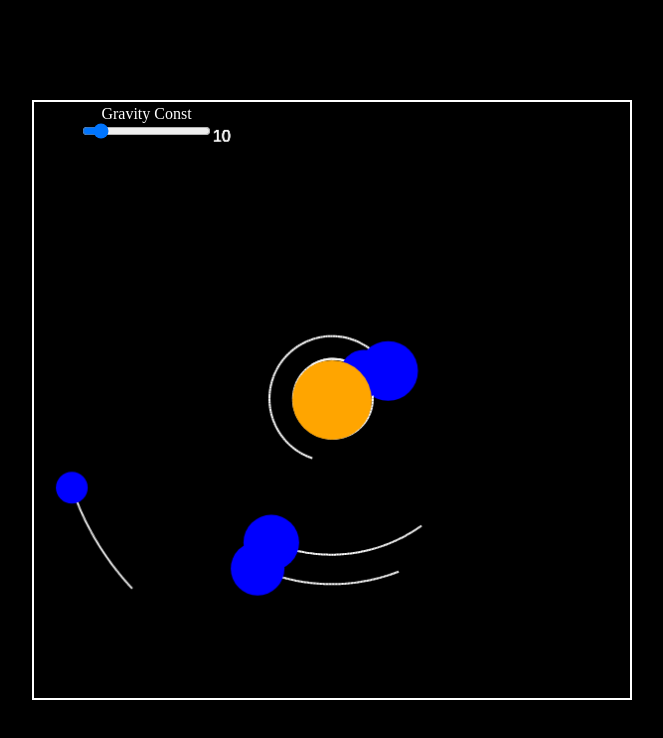
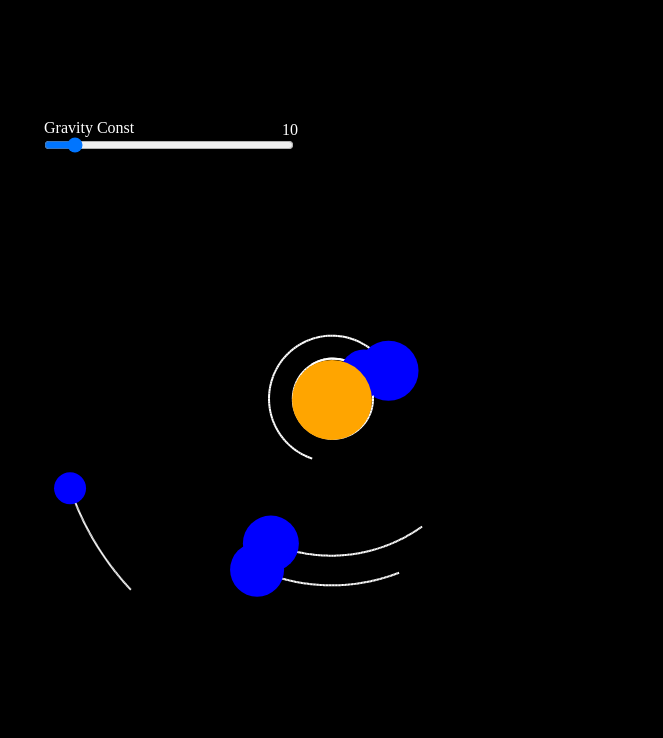
Before and after one commit to ronaldpannel/Solar-System-Animation-based-on-Newtons-Laws, a plain HTML site: page index.html in a window 1280 px wide. Shown: the whole page, without its empty margins (308-971 px from the left). Drawn offline with Linux system fonts and the light colour scheme.

Commit message:
Add files via upload

```diff
--- a/body.js
+++ b/body.js
@@ -41,11 +41,4 @@ class Body {
     f.setMag((G * this.mass * child.mass) / (r * r));
     child.applyForce(f);
   }
-  drawText(context){
-    context.save()
-    context.fillStyle = 'white'
-    context.font = "16px Arial";
-    context.fillText(`${G}`, -120, -260);
-    context.restore()
-  }
 }
--- a/index.html
+++ b/index.html
@@ -16,6 +16,7 @@
           <label for="gravConstSlider">Gravity Const</label>
           <input
             id="gravConstSlider"
+            class="gravConstSlider"
             type="range"
             min="0"
             max="100"
@@ -23,6 +24,7 @@
             step="1"
           />
         </div>
+        <p class="sliderValue" id="sliderValue">0</p>
 
 
       </div>
--- a/index.js
+++ b/index.js
@@ -4,7 +4,8 @@ const canvas = document.getElementById("canvas1");
 const ctx = canvas.getContext("2d");
 
 const gravityConstantSlider = document.getElementById("gravConstSlider");
-const destabilizeSlider = document.getElementById("destabilizeSlider");
+const sliderValue = document.getElementById("sliderValue");
+
 
 canvas.width = 600;
 canvas.height = 600;
@@ -37,7 +38,7 @@ for (let i = 0; i < numPlanets; i++) {
 }
 
 function animate() {
-  console.log(G);
+
 
   ctx.clearRect(0, 0, canvas.width, canvas.height);
   ctx.save();
@@ -47,11 +48,13 @@ function animate() {
     sun.attract(planets[i]);
     planets[i].update();
     planets[i].draw(ctx);
-    planets[i].drawText(ctx)
+
   }
   sun.draw(ctx);
 
   ctx.restore();
+
+  sliderValue.innerHTML = gravityConstantSlider.value;
 
   requestAnimationFrame(animate);
 }
--- a/styles.css
+++ b/styles.css
@@ -8,6 +8,7 @@ body {
   overflow: hidden;
 }
 .container {
+  /* border: white 2px solid; */
   position: absolute;
   top: 50%;
   left: 50%;
@@ -28,7 +29,6 @@ body {
 }
 
 .canvas1 {
-  border: white 2px solid;
   position: absolute;
   top: 50%;
   left: 50%;
@@ -39,8 +39,14 @@ body {
 .gravConst {
   display: flex;
   flex-direction: column;
-  align-items: center;
-  justify-content: start;
+  align-items: start;
+  justify-content: center;
   height: 50px;
-  margin-left: 50px;
+
+  position: relative;
+  top: 10%;
+  left: 2%;
 }
+.gravConstSlider {
+  width: 250px;
+}
```
